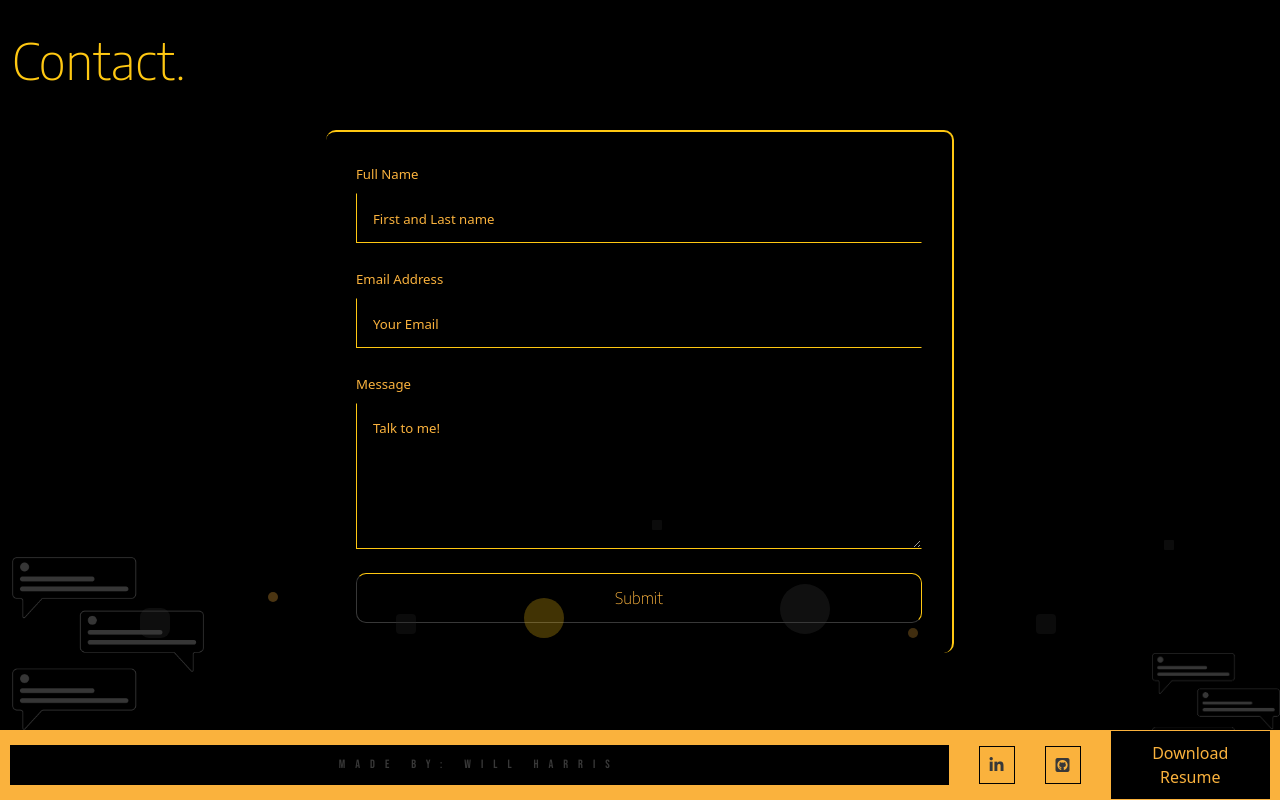
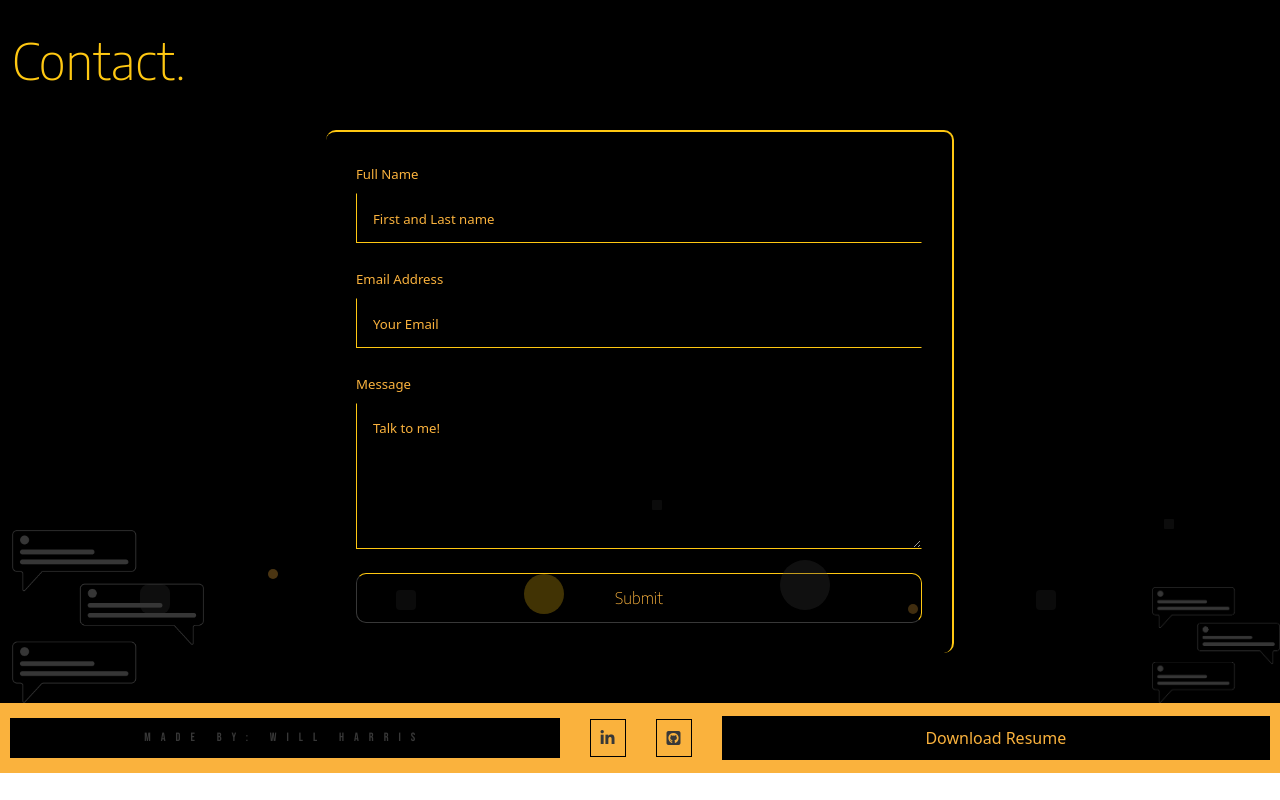
Before and after one commit to WilliamBHarris/WilliamBHarris.github.io, a plain HTML site: page index.html in a window 1280 px wide. Shown: the part 2470-3270 px from the top of the page. After the commit the page ends 3243 px from the top, so only its background shows below. Drawn offline with nearby package versions, Linux system fonts and the light colour scheme.

Commit message:
second mvp

```diff
--- a/style.css
+++ b/style.css
@@ -413,8 +413,7 @@
 }
 
 .pro:hover {
-    background: black;
-    opacity: .3;
+ opacity: .4;
 }
 
 @media (max-width: 1600px) {
@@ -429,7 +428,7 @@
         font-size: 1.5em;
         color: #FAB23D;
         padding-top: 40px;
-        z-index: 1;
+        z-index: 2;
     }
     #aboutShow {
         opacity: .1;
@@ -534,7 +533,7 @@
 /* CONTACT START */
 #contact {
     position: relative;
-    height: 100vh;
+    height: 100%;
     background: black;
     position: relative;
     overflow: hidden;
@@ -550,7 +549,7 @@
 
 .contactbgR {
     width: 10%;
-
+    bottom:0;
     right: 0;
     z-index: 0;
     position: absolute;
@@ -566,6 +565,7 @@
     padding: 30px;
     border-radius: 10px;
     z-index: 1;
+    margin-bottom: 50px;
 }
 
 .theSub {
@@ -729,7 +729,7 @@
     color:#FAB23D;
     border: none;
     padding: 10px;
-    width: 15%;
+    width: 100%;
     margin-right: 10px;
     text-decoration: none;
 }
@@ -739,7 +739,7 @@
     font-size: 12px;
     color:#FFC812;
     letter-spacing: 10px;
-    width: 90%;
+    width: 100%;
     margin-left: 10px;
     background-color: black;
 }
```
